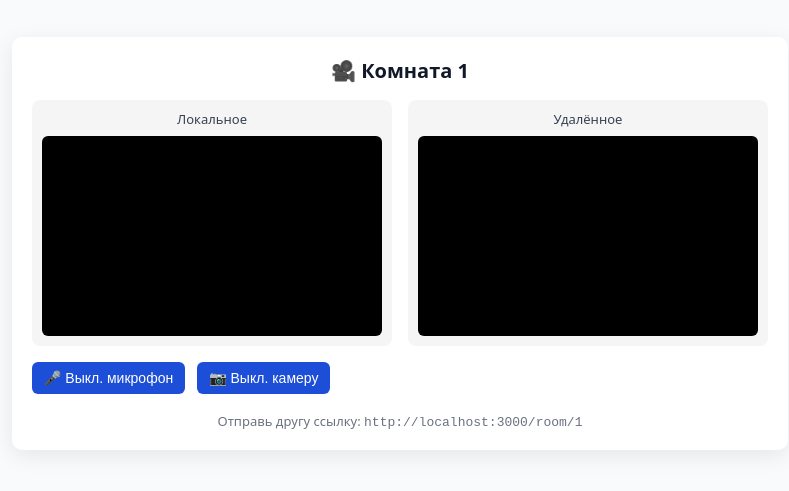
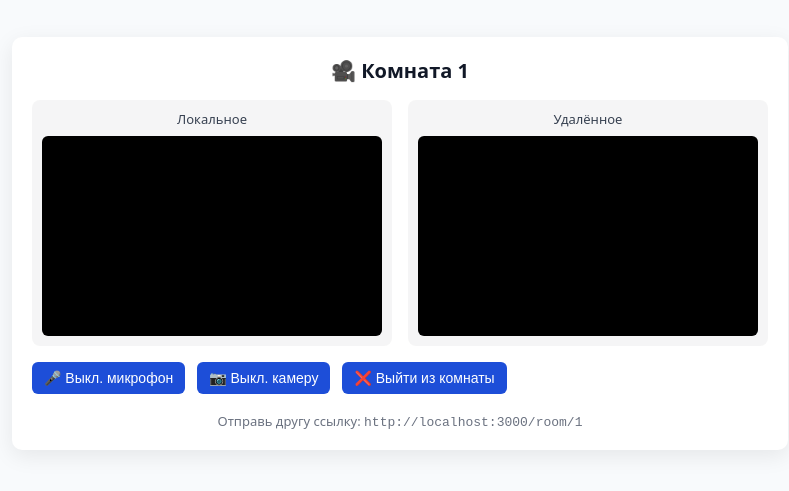
Before and after one commit to eduardDorzhinov/chat-video, a Next.js app in the folder client/: page /room/1 in a window 1280 px wide. Shown: the part 157-648 px from the top of the page, without its empty margins (240-1029 px from the left). Built offline with nearby package versions, Linux system fonts and the light colour scheme; no server answers.

Commit message:
leave room

```diff
--- a/client/src/ui/components/video-chat/VideoChat.tsx
+++ b/client/src/ui/components/video-chat/VideoChat.tsx
@@ -8,6 +8,8 @@ import {
 } from "react";
 import io from "socket.io-client";
 import st from "./VideoChat.module.scss";
+import { useRouter } from "next/navigation";
+import { ROUTER } from "@/shared/constants";
 
 // TODO to env
 const SIGNALING_SERVER_URL = "http://localhost:5001";
@@ -15,6 +17,8 @@ const SIGNALING_SERVER_URL = "http://localhost:5001";
 type Props = { roomId: string };
 
 export const VideoChat: FC<Props> = ({ roomId }) => {
+  const router = useRouter();
+
   const localVideoRef = useRef<HTMLVideoElement>(null);
   const remoteVideoRef = useRef<HTMLVideoElement>(null);
 
@@ -41,6 +45,12 @@ export const VideoChat: FC<Props> = ({ roomId }) => {
       track.enabled = !track.enabled;
       setCamera(track.enabled);
     });
+  };
+
+  const leaveRoom = () => {
+    pcRef.current?.close();
+    socketRef.current?.disconnect();
+    router.push(ROUTER.HOME);
   };
 
   useEffect(() => {
@@ -202,6 +212,10 @@ export const VideoChat: FC<Props> = ({ roomId }) => {
         <button onClick={toggleCamera}>
           {camera ? "📷 Выкл. камеру" : "📷 Вкл. камеру"}
         </button>
+
+        <button onClick={leaveRoom}>
+          ❌ Выйти из комнаты
+        </button>
       </div>
 
       <div className={st.hint}>
```
